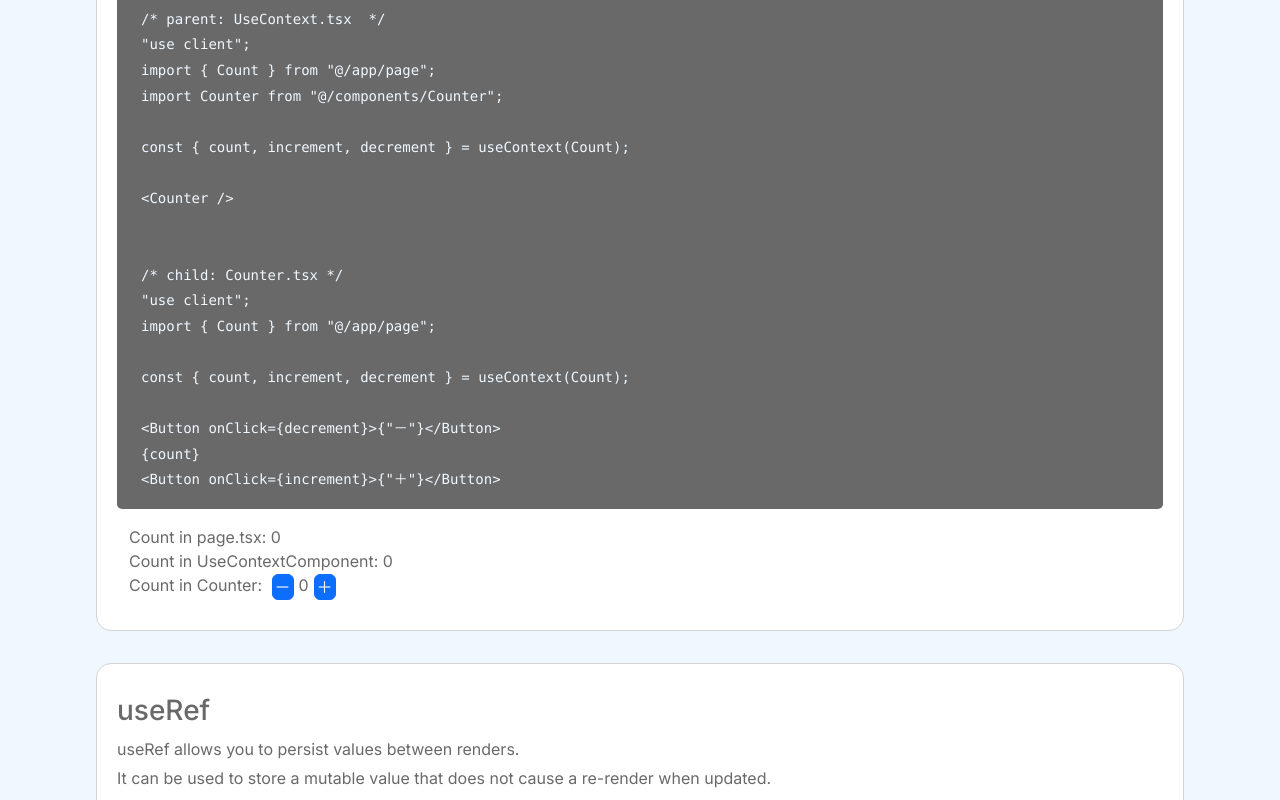
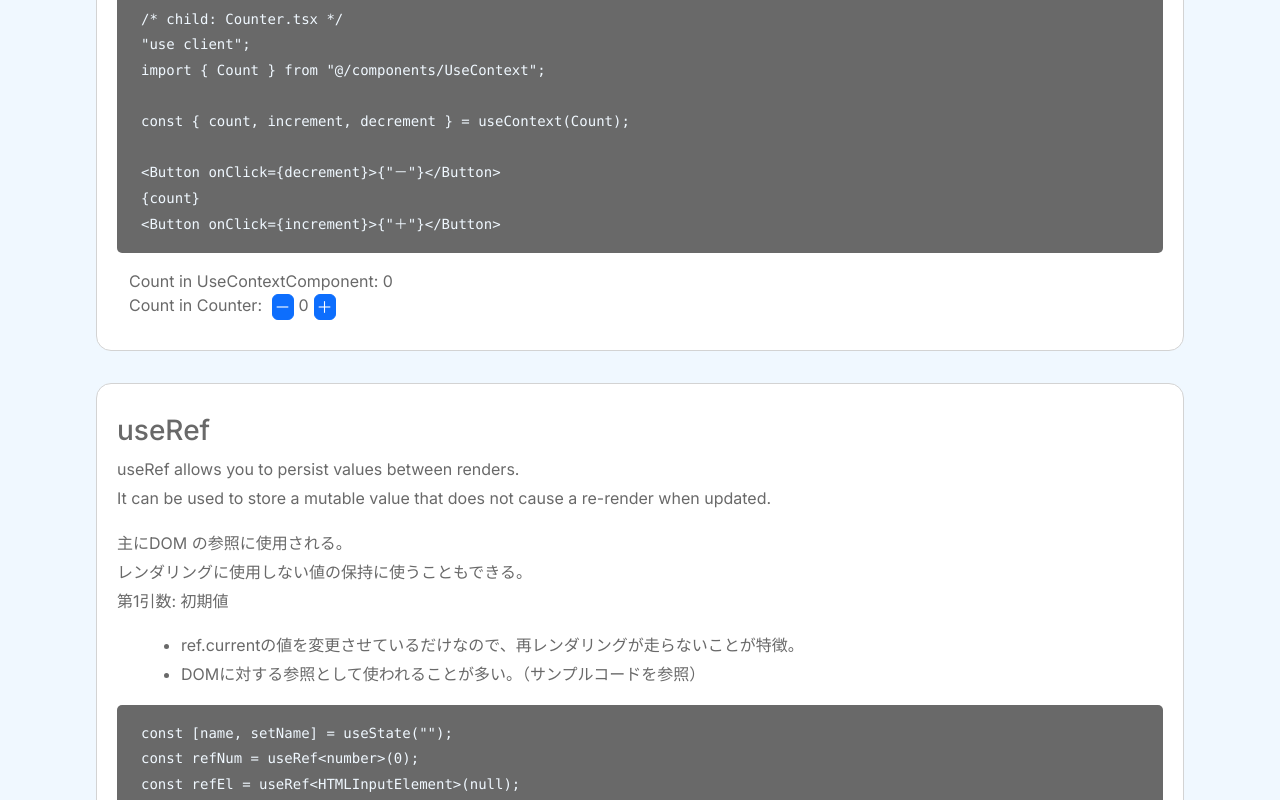
Before and after one commit to azusaw/react-hooks, a Next.js app: page / in a window 1280 px wide. Shown: the part 2036-2836 px from the top of the page. Built offline with nearby package versions, Linux system fonts and the light colour scheme.

Commit message:
move declearation of useContext

```diff
--- a/src/app/page.tsx
+++ b/src/app/page.tsx
@@ -8,18 +8,9 @@ import UseReducerComponent from "@/components/UseReducer";
 import UseCallbackComponent from "@/components/UseCallback";
 import UseMemoComponent from "@/components/UseMemo";
 import WithoutUseMemo from "@/components/WithoutUseMemo";
+import { NextPage } from "next";
 
-export const Count: React.Context<{
-  count: number;
-  increment: () => number;
-  decrement: () => number;
-}> = createContext(0);
-
-export default function Home() {
-  const [count, setCount] = useState(0);
-  const decrement = () => setCount(count - 1);
-  const increment = () => setCount(count + 1);
-
+const Home: NextPage = () => {
   const hooks = [
     {
       title: "useState",
@@ -135,7 +126,7 @@ export default function Home() {
       ),
       codeSample: (
         <pre>
-          {'/* top: page.tsx */\n"use client";\n' +
+          {'/* parent: UseContext.tsx */\n"use client";\n' +
             'import React, { createContext, useContext, useState } from "react";\n\n' +
             "export const Count: React.Context<{\n" +
             "  count: number;\n" +
@@ -146,30 +137,17 @@ export default function Home() {
             "const decrement = () => setCount(count - 1);\n" +
             "const increment = () => setCount(count + 1)\n\n" +
             "<Count.Provider value={{ count, increment, decrement }}>\n" +
-            "  <UseContext />\n" +
+            "  <Counter />\n" +
             "</Count.Provider>\n\n\n" +
-            '/* parent: UseContext.tsx  */\n"use client";\n' +
-            'import { Count } from "@/app/page";\n' +
-            'import Counter from "@/components/Counter";\n\n' +
-            "const { count, increment, decrement } = useContext(Count);\n\n" +
-            "<Counter />\n\n\n" +
             '/* child: Counter.tsx */\n"use client";\n' +
-            'import { Count } from "@/app/page";\n\n' +
+            'import { Count } from "@/components/UseContext";\n\n' +
             "const { count, increment, decrement } = useContext(Count);\n\n" +
             '<Button onClick={decrement}>{"－"}</Button>\n' +
             "{count}\n" +
             '<Button onClick={increment}>{"＋"}</Button>'}
         </pre>
       ),
-      children: (
-        <div>
-          {"Count in page.tsx: "}
-          {count}
-          <Count.Provider value={{ count, increment, decrement }}>
-            <UseContext />
-          </Count.Provider>
-        </div>
-      ),
+      children: <UseContext />,
     },
     {
       title: "useRef",
@@ -487,4 +465,5 @@ export default function Home() {
       </div>
     </main>
   );
-}
+};
+export default Home;
--- a/src/components/Counter.tsx
+++ b/src/components/Counter.tsx
@@ -1,7 +1,7 @@
 "use client";
 import React, { useContext } from "react";
 import { Button } from "react-bootstrap";
-import { Count } from "@/app/page";
+import { Count } from "@/components/UseContext";
 
 const Counter: React.FC = () => {
   const { count, increment, decrement } = useContext(Count);
--- a/src/components/UseContext.tsx
+++ b/src/components/UseContext.tsx
@@ -1,15 +1,25 @@
 "use client";
-import React, { useContext } from "react";
-import { Count } from "@/app/page";
+import React, { createContext, useState } from "react";
 import Counter from "@/components/Counter";
 
+export const Count: React.Context<{
+  count: number;
+  increment: () => number;
+  decrement: () => number;
+}> = createContext(0);
+
 const UseContextComponent: React.FC = () => {
-  const { count, increment, decrement } = useContext(Count);
+  const [count, setCount] = useState(0);
+  const decrement = () => setCount(count - 1);
+  const increment = () => setCount(count + 1);
+
   return (
     <div>
       {"Count in UseContextComponent: "}
       {count}
-      <Counter />
+      <Count.Provider value={{ count, increment, decrement }}>
+        <Counter />
+      </Count.Provider>
     </div>
   );
 };
```
